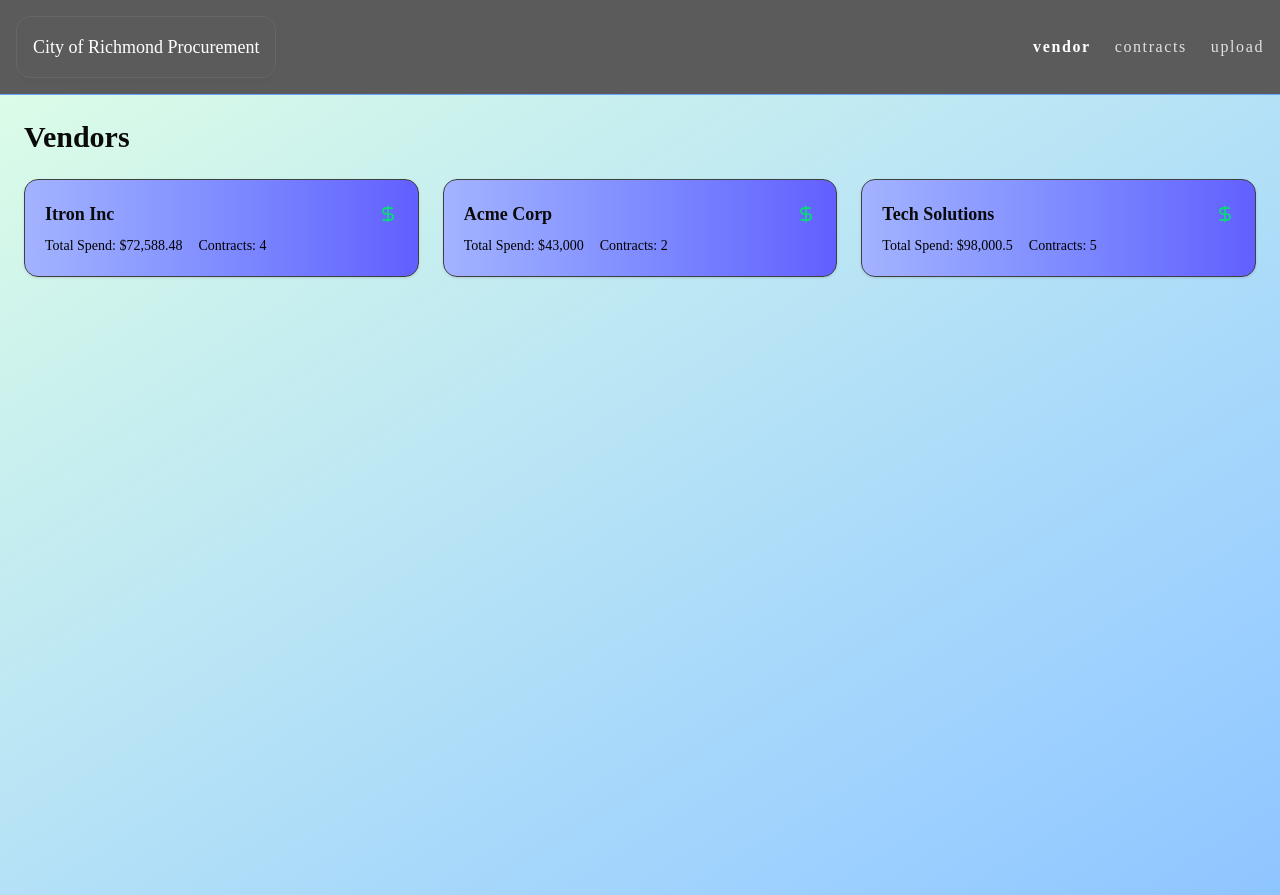
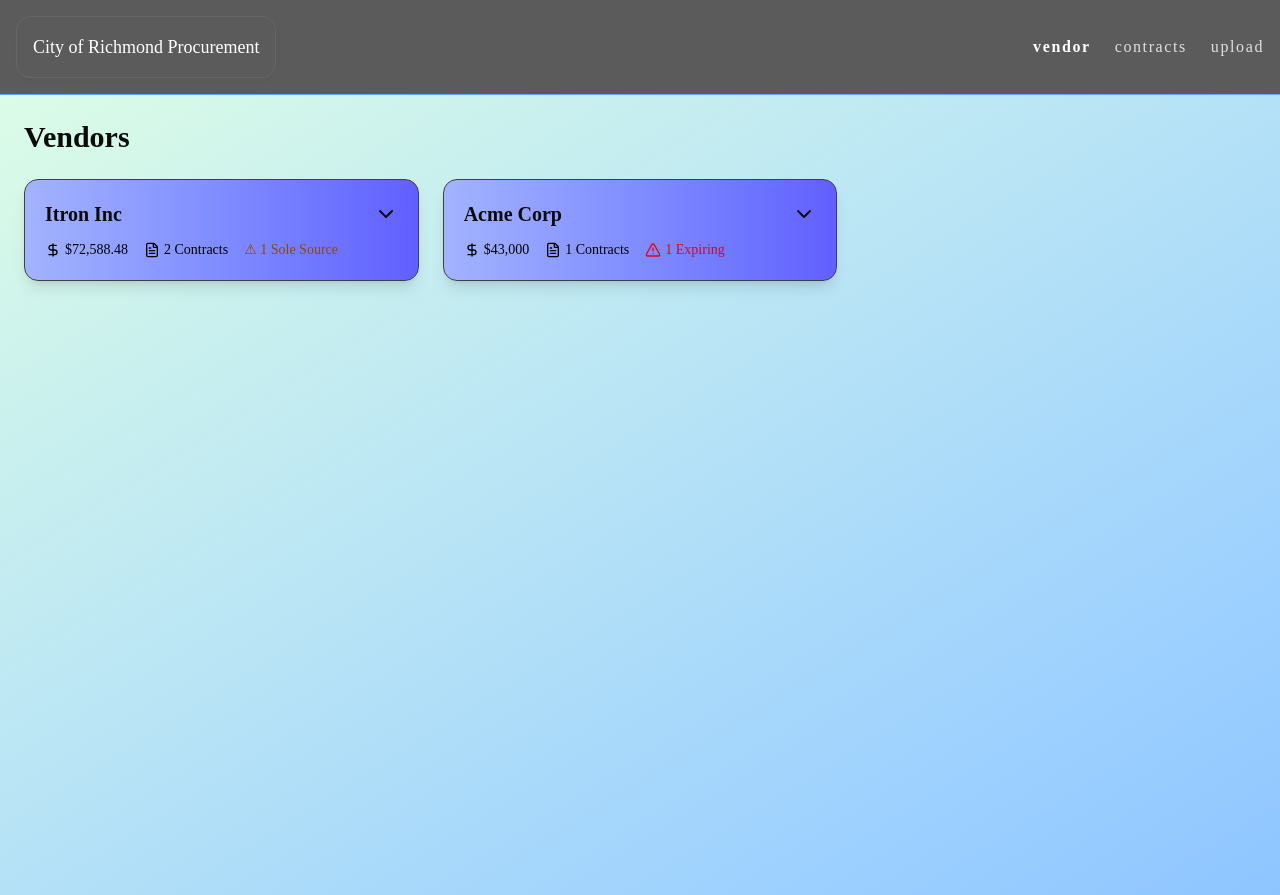
Before and after one commit to ricksond/open-city-webapp, a Next.js app in the folder my-app/: page /vendor in a window 1280 px wide. Built offline with nearby package versions, Linux system fonts and the light colour scheme.

Commit message:
Vendor page Designed

```diff
--- a/my-app/app/vendor/page.tsx
+++ b/my-app/app/vendor/page.tsx
@@ -1,14 +1,80 @@
 "use client";
 
 import { motion } from "framer-motion";
-import {VendorCard}from "@/components/vendor/VendorCard";
+import { VendorCard } from "@/components/vendor/VendorCard";
 
-const vendors = [
-  { name: "Itron Inc", totalSpend: 72588.48, contractsCount: 4 },
-  { name: "Acme Corp", totalSpend: 43000.0, contractsCount: 2 },
-  { name: "Tech Solutions", totalSpend: 98000.5, contractsCount: 5 },
+
+type Contract = {
+  contract_id: string;
+  description: string;
+  start_date: string;
+  end_date: string;
+  is_expiring_soon: boolean;
+};
+
+type Entity = {
+  po_count: number;
+  spend: number;
+};
+
+type Vendor = {
+  vendor_name: string;
+  total_spend: number;
+  contracts: Contract[];
+  entities_served: Record<string, Entity>;
+};
+
+/* ---------- DATA ---------- */
+const vendors: Vendor[] = [
+  {
+    vendor_name: "Itron Inc",
+    total_spend: 72588.48,
+    contracts: [
+      {
+        contract_id: "15000014256",
+        description: "Gas and Water automated parts",
+        start_date: "2011-01-31",
+        end_date: "2022-03-04",
+        is_expiring_soon: false,
+      },
+      {
+        contract_id: "24000006477",
+        description:
+          "Sole Source Award; Two Year Initial Term; Five Two-Year Renewal Options",
+        start_date: "2024-03-28",
+        end_date: "2028-03-27",
+        is_expiring_soon: false,
+      },
+    ],
+    entities_served: {
+      "Virginia Department of Energy": {
+        po_count: 2,
+        spend: 72588.48,
+      },
+    },
+  },
+  {
+    vendor_name: "Acme Corp",
+    total_spend: 43000,
+    contracts: [
+      {
+        contract_id: "AC-001",
+        description: "IT hardware supply",
+        start_date: "2023-01-01",
+        end_date: "2026-01-01",
+        is_expiring_soon: true,
+      },
+    ],
+    entities_served: {
+      "City IT Department": {
+        po_count: 3,
+        spend: 43000,
+      },
+    },
+  },
 ];
 
+/* ---------- PAGE ---------- */
 export default function VendorsPage() {
   return (
     <motion.div
@@ -18,13 +84,15 @@ export default function VendorsPage() {
       className="min-h-screen w-full bg-gradient-to-br from-green-100 to-blue-300 p-6"
     >
       <h1 className="text-3xl font-bold mb-6">Vendors</h1>
+
       <div className="grid grid-cols-1 md:grid-cols-2 lg:grid-cols-3 gap-6">
         {vendors.map((v) => (
           <VendorCard
-            key={v.name}
-            vendorName={v.name}
-            totalSpend={v.totalSpend}
-            contractCount={v.contractsCount}
+            key={v.vendor_name}
+            vendorName={v.vendor_name}
+            totalSpend={v.total_spend}
+            contracts={v.contracts}
+            entities={v.entities_served || {}} // 🔥 safety fallback
           />
         ))}
       </div>
--- a/my-app/components/vendor/VendorCard.tsx
+++ b/my-app/components/vendor/VendorCard.tsx
@@ -1,31 +1,150 @@
 "use client";
-import {motion} from "framer-motion";
-import {DollarSign,Users} from "lucide-react";
-import Link from "next/link";
-interface VendorCardProps{
-    vendorName:string;
-    totalSpend:number;
-    contractCount?:number;
+
+import { useState } from "react";
+import { motion, AnimatePresence } from "framer-motion";
+import {
+  DollarSign,
+  FileText,
+  Calendar,
+  AlertTriangle,
+  ChevronDown,
+  Building2,
+} from "lucide-react";
+
+type Contract = {
+  contract_id: string;
+  description: string;
+  start_date: string;
+  end_date: string;
+  is_expiring_soon: boolean;
+};
+
+type Entity = {
+  po_count: number;
+  spend: number;
+};
+
+interface VendorCardProps {
+  vendorName: string;
+  totalSpend: number;
+  contracts: Contract[];
+  entities: Record<string, Entity>;
 }
 
+export function VendorCard({
+  vendorName,
+  totalSpend,
+  contracts,
+  entities,
+}: VendorCardProps) {
+  const [open, setOpen] = useState(false);
 
-export function VendorCard({vendorName,totalSpend,contractCount}:VendorCardProps){
-    return(
-        <Link href={`/vendor/${vendorName}`} className="w-full">
-            <motion.div
-        whileHover={{ scale: 1.05 }}
-        className="rounded-xl border border-neutral-700 bg-linear-to-r from-indigo-300 to-indigo-500 p-5 shadow cursor-pointer"
-      >
-        <div className="flex items-center justify-between mb-2">
-          <h3 className="font-semibold text-lg">{vendorName}</h3>
-          <DollarSign className="w-5 h-5 text-green-400" />
+  // 🔥 derived insights (important for scoring)
+  const expiringCount = contracts.filter(c => c.is_expiring_soon).length;
+  const soleSourceCount = contracts.filter(c =>
+    c.description.toLowerCase().includes("sole source")
+  ).length;
+
+  return (
+    <motion.div
+      layout
+      className="rounded-xl border border-neutral-700 bg-gradient-to-r from-indigo-300 to-indigo-500 p-5 shadow-lg"
+    >
+      {/* HEADER */}
+      <div onClick={() => setOpen(!open)} className="cursor-pointer">
+        <div className="flex items-center justify-between">
+          <h2 className="text-xl font-bold">{vendorName}</h2>
+          <ChevronDown
+            className={`transition-transform ${open ? "rotate-180" : ""}`}
+          />
         </div>
-        <div className="flex items-center space-x-4 text-sm text-black">
-          <span>Total Spend: ${totalSpend.toLocaleString()}</span>
-          {contractCount && <span>Contracts: {contractCount}</span>}
+
+        <div className="flex flex-wrap gap-4 mt-3 text-sm text-black">
+          <span className="flex items-center gap-1">
+            <DollarSign className="w-4 h-4" />
+            ${totalSpend.toLocaleString()}
+          </span>
+
+          <span className="flex items-center gap-1">
+            <FileText className="w-4 h-4" />
+            {contracts.length} Contracts
+          </span>
+
+          {expiringCount > 0 && (
+            <span className="flex items-center gap-1 text-red-600">
+              <AlertTriangle className="w-4 h-4" />
+              {expiringCount} Expiring
+            </span>
+          )}
+
+          {soleSourceCount > 0 && (
+            <span className="text-yellow-800 font-medium">
+              ⚠ {soleSourceCount} Sole Source
+            </span>
+          )}
         </div>
-      </motion.div>
-        </Link>
-    )
+      </div>
 
+      {/* EXPAND SECTION */}
+      <AnimatePresence>
+        {open && (
+          <motion.div
+            initial={{ opacity: 0, height: 0 }}
+            animate={{ opacity: 1, height: "auto" }}
+            exit={{ opacity: 0, height: 0 }}
+            className="mt-5 space-y-5"
+          >
+            {/* CONTRACTS */}
+            <div>
+              <h3 className="font-semibold mb-2">Contracts</h3>
+              <div className="space-y-3">
+                {contracts.map((c) => (
+                  <div
+                    key={c.contract_id}
+                    className="p-3 rounded-lg bg-white/30 backdrop-blur"
+                  >
+                    <p className="font-medium text-sm">{c.contract_id}</p>
+                    <p className="text-xs">{c.description}</p>
+
+                    <div className="flex items-center gap-2 text-xs mt-2">
+                      <Calendar className="w-3 h-3" />
+                      {new Date(c.start_date).toLocaleDateString()} →{" "}
+                      {new Date(c.end_date).toLocaleDateString()}
+                    </div>
+
+                    {c.is_expiring_soon && (
+                      <p className="text-red-600 text-xs mt-1">
+                        Expiring Soon
+                      </p>
+                    )}
+                  </div>
+                ))}
+              </div>
+            </div>
+
+            {/* ENTITIES */}
+            <div>
+              <h3 className="font-semibold mb-2">Entities Served</h3>
+              <div className="space-y-2">
+                {Object.entries(entities).map(([name, data]) => (
+                  <div
+                    key={name}
+                    className="flex justify-between text-sm bg-white/30 p-2 rounded"
+                  >
+                    <span className="flex items-center gap-1">
+                      <Building2 className="w-4 h-4" />
+                      {name}
+                    </span>
+                    <span>
+                      ${data.spend.toLocaleString()} • {data.po_count} POs
+                    </span>
+                  </div>
+                ))}
+              </div>
+            </div>
+          </motion.div>
+        )}
+      </AnimatePresence>
+    </motion.div>
+  );
 }
```
